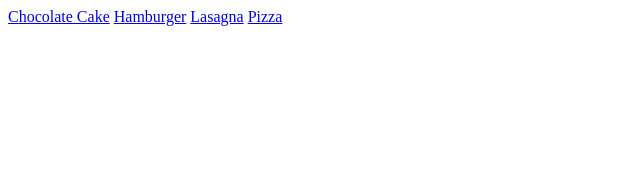
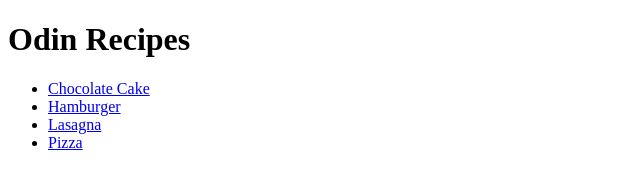
Before and after one commit to asafe294/odin-recipes, a plain HTML site: page index.html in a window 1280 px wide. Shown: the whole page, without its empty margins (0-640 px from the left). Drawn offline with Linux system fonts and the light colour scheme.

```diff
--- a/index.html
+++ b/index.html
@@ -2,12 +2,15 @@
 <html lang="en">
 <head>
     <meta charset="UTF-8">
-    <title>Document</title>
+    <title>Recipes</title>
 </head>
 <body>
-    <a href="recipes/chocolate_cake.html">Chocolate Cake</a>
-    <a href="recipes/hamburguer.html">Hamburger</a>
-    <a href="recipes/lasagna.html">Lasagna</a>
-    <a href="recipes/pizza.html">Pizza</a>
+    <h1>Odin Recipes</h1>
+    <ul>
+        <li><a href="recipes/chocolate_cake.html">Chocolate Cake</a></li>
+        <li><a href="recipes/hamburguer.html">Hamburger</a></li>
+        <li><a href="recipes/lasagna.html">Lasagna</a></li>
+        <li><a href="recipes/pizza.html">Pizza</a></li>
+    </ul>
 </body>
 </html>
```
Also changed, not shown: recipes/chocolate_cake.html (+1 -0 lines), recipes/hamburguer.html (+1 -0 lines), recipes/lasagna.html (+1 -0 lines), recipes/pizza.html (+1 -0 lines).
